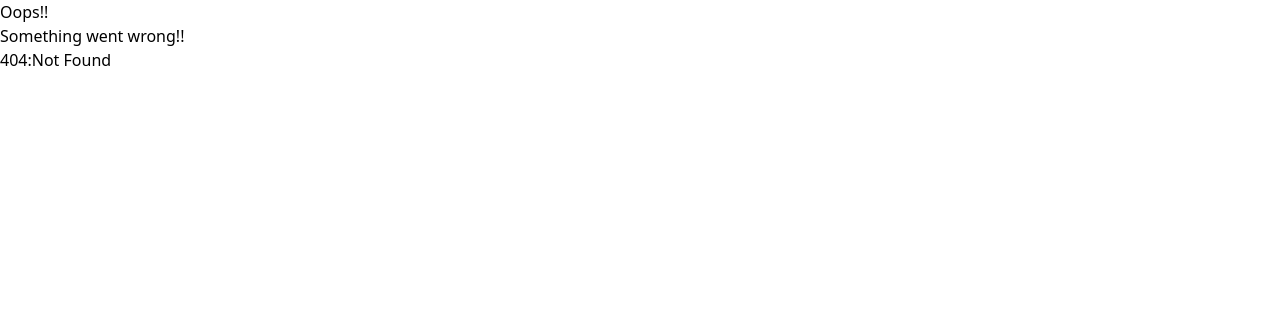
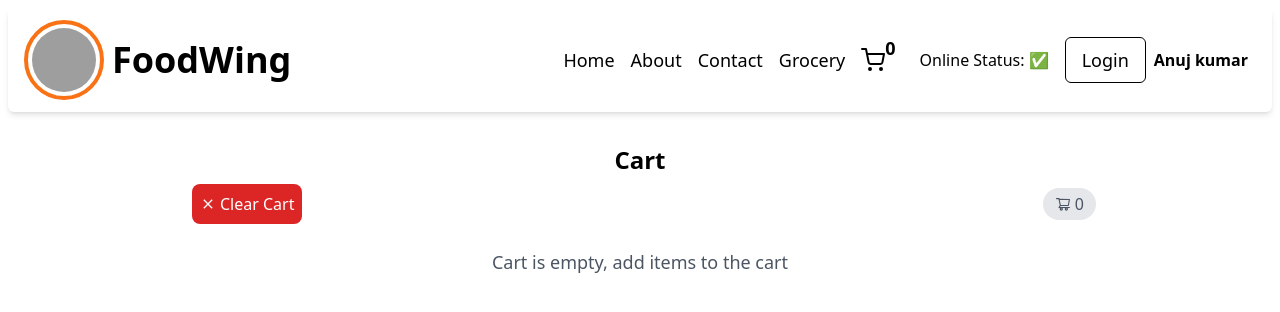
Before and after one commit to anuj846k/FoodWing, a React (Vite) app: page /cart in a window 1280 px wide. Before the commit this address had no page. Shown: the top 312 px of the page. Built offline with nearby package versions, Linux system fonts and the light colour scheme; grey boxes are pictures that could not be loaded.

Commit message:
Redux Building store

```diff
--- a/App.js
+++ b/App.js
@@ -10,6 +10,10 @@ import RestaurantMenu from "./src/components/RestaurantMenu";
 import Shimmer from "./src/components/Shimmer";
 import Login from "./src/components/Login";
 import UserContext from "./src/utils/UserContext";
+import { Provider } from "react-redux";
+import appStore from "./src/utils/appStore";
+import Cart from "./src/components/Cart";
+
 // import Grocery from "./src/components/Grocery";
 
 //no key(not acceptable)<<<<<<<< index as a key <<<<<<<<<<<<<<unique id (most recommeded)
@@ -30,25 +34,26 @@ const Grocery = lazy(() => import("./src/components/Grocery"));
 const About = lazy(() => import("./src/components/About"));
 
 const Applayout = () => {
-  const [userName,setUserName] =useState();
+  const [userName, setUserName] = useState();
 
   //authentication example
-  useEffect(()=>{
-    const userData={
-      name:"Anuj kumar",
-      email:"anuj846k"
+  useEffect(() => {
+    const userData = {
+      name: "Anuj kumar",
+      email: "anuj846k",
     };
     setUserName(userData.name);
-
-  },[]);
+  }, []);
 
   return (
-    <UserContext.Provider value={{loggedInUser:userName}}>
-      <div className="app">
-      <Header />
-      <Outlet />
-    </div>
-    </UserContext.Provider>
+    <Provider store={appStore}>
+      <UserContext.Provider value={{ loggedInUser: userName }}>
+        <div className="app">
+          <Header />
+          <Outlet />
+        </div>
+      </UserContext.Provider>
+    </Provider>
   );
 };
 
@@ -91,6 +96,10 @@ const appRouter = createBrowserRouter([
         path: "/login",
         element: <Login />,
       },
+      {
+        path: "/cart",
+        element: <Cart />,
+      },
     ],
     errorElement: <Error />,
   },
--- a/package.json
+++ b/package.json
@@ -43,11 +43,13 @@
   },
   "dependencies": {
     "@parcel/transformer-react-refresh-wrap": "^2.12.0",
+    "@reduxjs/toolkit": "^2.2.4",
     "formik": "^2.4.6",
     "react": "^18.3.1",
     "react-dom": "^18.3.1",
     "react-icons": "^5.2.0",
     "react-loading-skeleton": "^3.4.0",
+    "react-redux": "^9.1.2",
     "react-router-dom": "^6.23.0",
     "yup": "^1.4.0"
   },
--- /dev/null
+++ b/src/components/Cart.js
@@ -0,0 +1,46 @@
+import { useDispatch, useSelector } from "react-redux";
+import { AiOutlineShoppingCart } from "react-icons/ai";
+import { MdClear } from "react-icons/md";
+import ItemList from "./itemList";
+import { clearCart } from "../utils/cartSlice";
+
+const Cart = () => {
+  const cart = useSelector((store) => store.cart.cartItems);
+
+  console.log(cart);
+
+  const dispatch = useDispatch();
+
+  const handleClearCart = () => {
+    dispatch(clearCart());
+  };
+
+  return (
+    <div className="text-center m-4 p-4">
+      <h1 className="text-2xl font-bold">Cart</h1>
+      <div className="w-9/12 m-auto">
+        <div className="flex justify-between items-center mb-4">
+          <button
+            className="flex items-center p-2 m-2 bg-red-600 text-white rounded-lg"
+            onClick={handleClearCart}
+          >
+            <MdClear className="mr-1" />
+            Clear Cart
+          </button>
+          <div className="flex items-center bg-gray-200 text-gray-600 rounded-full px-3 py-1">
+            <AiOutlineShoppingCart className="mr-1" />
+            <span>{cart.length}</span>
+          </div>
+        </div>
+        {cart.length === 0 && (
+          <h1 className="text-gray-600 text-lg mb-4">
+            Cart is empty, add items to the cart
+          </h1>
+        )}
+        <ItemList item={cart}/>
+      </div>
+    </div>
+  );
+};
+
+export default Cart;
--- a/src/components/Header.js
+++ b/src/components/Header.js
@@ -4,6 +4,7 @@ import { FiShoppingCart } from "react-icons/fi";
 import useOnlineStatus from "../utils/useOnlineStatus";
 import { LOGO_URL } from "../utils/constants";
 import UserContext from "../utils/UserContext";
+import { useSelector } from "react-redux";
 
 const Header = () => {
   const [isLoggedIn, setIsLoggedIn] = useState(false);
@@ -12,6 +13,16 @@ const Header = () => {
 
   const {loggedInUser} = useContext(UserContext);
   console.log(loggedInUser);
+
+
+  //Selector
+
+  const cart=useSelector((store)=>store.cart.cartItems);
+  console.log(cart);
+
+
+
+
 
   return (
     <header className="bg-white text-black shadow-md  m-2 rounded-md">
@@ -53,9 +64,10 @@ const Header = () => {
                 Grocery
               </Link>
             </li>
-            <li className="relative flex items-center text-4xl">
-              <Link to="/cart" className="text-lg hover:text-orange-500">
+            <li className=" flex items-center text-4xl">
+              <Link to="/cart" className="text-lg hover:text-orange-500 -center flex items-center ">
                 <FiShoppingCart size={24} />
+                <span className="-mt-6 font-bold">{cart.length}</span>
               </Link>
             </li>
           </ul>
--- a/src/components/RestaurantMenu.js
+++ b/src/components/RestaurantMenu.js
@@ -12,7 +12,7 @@ const RestaurantMenu = () => {
   const resInfo = useRestaurantMenu(resId);
 
 
-  const [showIndex,setShowIndex] =useState(0);
+  const [showIndex,setShowIndex] =useState();
 
 
   const { name, cuisines, costForTwoMessage, sla, avgRating } =
--- a/src/components/itemList.js
+++ b/src/components/itemList.js
@@ -1,7 +1,22 @@
+import { useDispatch } from "react-redux";
 import { CDN_URL } from "../utils/constants";
 import { useState } from "react";
+import {addItem} from '../utils/cartSlice'
 
 const ItemList = ({ item }) => {
+
+  const dispatch=useDispatch();
+
+
+  const handleAdditem = (item) => {
+
+    //Dispatch an action
+    dispatch(addItem(item));
+
+
+  }
+
+
   const [expandedItem, setExpandedItem] = useState(null);
 
   return (
@@ -59,7 +74,7 @@ const ItemList = ({ item }) => {
                     />
                   </div>
 
-                  <button className="font-bold absolute ml-10 bottom-0 text-green-600 px-10 py-2 bg-white rounded-lg shadow-lg -mb-7 hover:bg-gray-200 hover:transform hover:scale-105 hover:shadow-md">
+                  <button onClick={()=>handleAdditem(item)} className="font-bold absolute ml-10 bottom-0 text-green-600 px-10 py-2 bg-white rounded-lg shadow-lg -mb-7 hover:bg-gray-200 hover:transform hover:scale-105 hover:shadow-md">
                     ADD
                   </button>
                 </div>
--- /dev/null
+++ b/src/utils/appStore.js
@@ -0,0 +1,13 @@
+import { configureStore } from "@reduxjs/toolkit";
+import cartReducer from "./cartSlice";
+
+const appStore= configureStore({
+    reducer:{
+        cart:cartReducer,
+    }
+}
+
+);
+
+
+export default appStore;
--- /dev/null
+++ b/src/utils/cartSlice.js
@@ -0,0 +1,31 @@
+import { createSlice } from "@reduxjs/toolkit";
+
+const cartSlice = createSlice({
+  name: "cart",
+  initialState: {
+    cartItems: [],
+  },
+  reducers: {
+    addItem: (state, action) => {
+      //Redux uses immer library to allow us to directly mutate the state BTS
+      //mutating the state
+      state.cartItems.push(action.payload);
+    },
+    removeItem: (state) => {
+      state.cartItems = state.cartItems.pop();
+    },
+    clearCart: (state) => {
+      // RTK (redux toolkit) says either Mutate the exisiting state or return a new state
+      // return {items:[]} this new [] will be replaced with originalState={cartItems:[]}
+
+
+      // state.cartItems=[];
+      // or state.cartItems.length=0 //this will empty the array state=[]
+      return { cartItems: [] };
+    },
+  },
+});
+
+export const { addItem, removeItem, clearCart } = cartSlice.actions;
+
+export default cartSlice.reducer;
```
Also changed, not shown: 2 other files (tests, documents, lock files or other folders).
